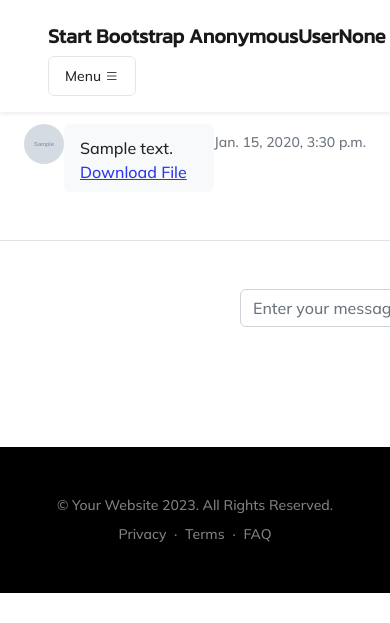
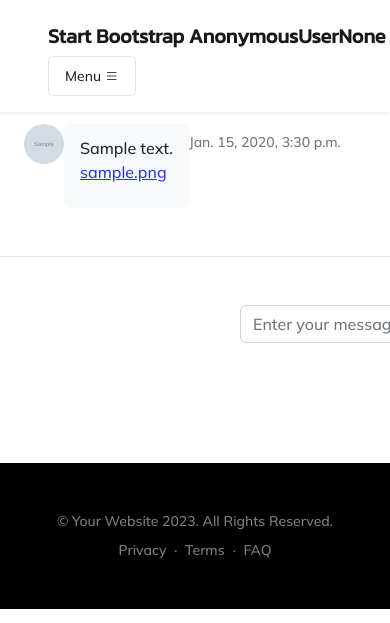
Before and after one commit to alfik1/djangochatproject, a Django app: page /chat/1/ in a window 390 px wide; the page is wider, and only the part inside the window is pictured. Shown: the top 623 px of that part. Run offline with Django 4.2, Linux system fonts and the light colour scheme; tables that the repository leaves empty hold one stand-in row (values such as "Sample post"); grey boxes marked "Sample" are stand-in pictures; some libraries are stand-ins or nearby versions.

Commit message:
message sending and files url  sending ccompleted

```diff
--- a/chatapp/chat/models.py
+++ b/chatapp/chat/models.py
@@ -26,7 +26,8 @@ class DirectMessage(models.Model):
     recipient = models.ForeignKey(User, on_delete=models.CASCADE, related_name='received_messages')
     message = models.TextField()
     file = models.ImageField(upload_to='media', blank=True, null=True)
+    file_url = models.URLField(blank=True)
     timestamp = models.DateTimeField(auto_now_add=True)
 
     def __str__(self):
-        return self.message
+            return f"{self.sender.username} -> {self.recipient.username}"
--- a/chatapp/chat/views.py
+++ b/chatapp/chat/views.py
@@ -13,14 +13,22 @@ import pusher
 from rest_framework.views import APIView
 from rest_framework.response import Response
 from .serializers import FileUploadSerializer
-# Create your views here.
-pusher_client = pusher.Pusher(
-  app_id='1612620',
-  key='99d02ed61a52d34cd27c',
-  secret='a771625449c032e69817',
-  cluster='mt1',
-  ssl=True
-)
+from django.core.files.storage import default_storage
+from django.core.files.base import ContentFile
+
+#create your views
+
+def send_pusher_event(channel, event, data):
+    pusher_client = pusher.Pusher(
+        app_id='1612620',
+        key='99d02ed61a52d34cd27c',
+        secret='a771625449c032e69817',
+        cluster='mt1',
+        ssl=True
+    )
+    pusher_client.trigger(channel, event, data)
+
+
 #view for registration
 class SignupView(CreateView):
     model = UserProfile
@@ -79,39 +87,41 @@ class ChatDetailView(View):
         query = Q(sender_id__in=[request.user.id, id]) & Q(recipient_id__in=[request.user.id, id])
         msgs = DirectMessage.objects.filter(query).order_by('timestamp')
         form = MessageForm()
+
+        # Update the DirectMessage objects with the file_url field
+        for message in msgs:
+            print(message.file_url,"*--*-**-*-*--*-*-*-*-*-*--*--*-*")
+
         context = {
             'messages': msgs,
             'form': form,
-            'recipient_id': recipient_id
+            'recipient_id': recipient_id,
+
         }
         return render(request, self.template_name, context)
 
     def post(self, request, id, *args, **kwargs):
-        form = MessageForm(request.POST, request.FILES)  # Include request.FILES to handle file uploads
-        print(request.FILES,"-----------------------")
-        print(request,"00000000000000000")
+        form = MessageForm(request.POST, request.FILES)
         if form.is_valid():
             rec_id = id
             message = form.cleaned_data.get("message")
-            # file = request.FILES.get("file")  # Get the uploaded file from the form
             sender = request.user
             recipient = get_object_or_404(User, id=rec_id)
-            direct_message = DirectMessage.objects.create(sender=sender, recipient=recipient, message=message )
-            print(direct_message,"55555555555555555555555555")
-            # print(file,"/////////////////////////////")
+            direct_message = DirectMessage.objects.create(sender=sender, recipient=recipient, message=message)
 
-
-            pusher_client.trigger('my-channel', 'my-event', {
-                'message': direct_message.message ,
+            # Use the existing pusher_client instance to trigger the event
+            send_pusher_event('my-channel', 'my-event', {
+                'message': direct_message.message,
                 'sender': direct_message.sender.username,
                 'recipient': direct_message.recipient.username,
-                'file': direct_message.file.url if direct_message.file else None
+                'file': request.POST.get('file'),  # Pass the file_url from the form data
             })
 
             return redirect('chat-detail', id=rec_id)
         else:
             # Handle form errors if needed
             pass
+
 
 
 class FileUploadView(APIView):
@@ -122,8 +132,19 @@ class FileUploadView(APIView):
             recp_id = id
             sender = request.user
             recipient = get_object_or_404(User, id=recp_id)
-            serializer.save(sender=sender, recipient=recipient)
-            print(serializer.data,"==================")
-            return redirect('chat-detail',id=recp_id)
+
+            file = serializer.validated_data.get('file')  # Get the uploaded file
+
+            # Save the file to your file storage system
+            file_path = default_storage.save(f'media/{file.name}', ContentFile(file.read()))
+
+            # Generate the URL for the file
+            file_url = request.build_absolute_uri(settings.MEDIA_URL + file_path)
+            print(file_url, "****************************************")
+
+            # Save the file and the file URL to the database
+            serializer.save(sender=sender, recipient=recipient, file=file_path, file_url=file_url)
+
+            return redirect('chat-detail', id=recp_id)
 
         return Response(serializer.errors, status=400)
--- a/chatapp/templates/chat-detail.html
+++ b/chatapp/templates/chat-detail.html
@@ -7,12 +7,11 @@
   }
 
   .chat-online {
-    color: #34ce57
+    color: #34ce57;
   }
 
-
   .chat-offline {
-    color: #e4606d
+    color: #e4606d;
   }
 
   .chat-messages {
@@ -25,26 +24,26 @@
   .chat-message-left,
   .chat-message-right {
     display: flex;
-    flex-shrink: 0
+    flex-shrink: 0;
   }
 
   .form-custom {
-    width: 568px;
+    width: 100%;
+    max-width: 568px;
   }
 
   .form-button-wrapper {
     display: flex;
     align-items: center;
-
   }
 
   .chat-message-left {
-    margin-right: auto
+    margin-right: auto;
   }
 
   .chat-message-right {
     flex-direction: row-reverse;
-    margin-left: auto
+    margin-left: auto;
   }
 
   .py-3 {
@@ -63,6 +62,26 @@
 
   .border-top {
     border-top: 1px solid #dee2e6 !important;
+  }
+
+  /* Responsive Styles */
+
+  @media (max-width: 768px) {
+    .form-container {
+      width: 100%;
+    }
+
+    .chat-background {
+      overflow-x: hidden;
+      width: 100%;
+      max-width: 100%;
+    }
+  }
+
+  @media (min-width: 768px) {
+    .form-container {
+      max-width: 568px;
+    }
   }
 </style>
 
@@ -94,8 +113,8 @@
         <div class="flex-shrink-1 bg-light rounded py-2 px-3 mr-3">
           <div class="font-weight-bold mb-1">You</div>
           {{ message.message }}
-          {% if message.file %}
-          <a href="{{ message.file.url }}">Download File</a>
+          {% if message.file_url %}
+          <p><a href="{{ message.file_url }}">{{ message.file_url }}</a></p>
           {% endif %}
         </div>
       </div>
@@ -109,8 +128,8 @@
         <div class="flex-shrink-1 bg-light rounded py-2 px-3 ml-3">
           <div class="font-weight-bold mb-1"></div>
           {{ message.message }}
-          {% if message.file %}
-          <a href="{{ message.file.url }}">Download File</a>
+          {% if message.file_url %}
+          <p><a href="{{ message.file_url }}">{{ message.file_url }}</a></p>
           {% endif %}
         </div>
         <div class="text-muted small text-nowrap mt-2">{{ message.timestamp }}</div>
@@ -119,12 +138,9 @@
       {% endfor %}
     </div>
 
-
-    <div class="flex-grow-0 py-3 px-4 border-top form-container" style="width: 1840px;">
-
+    <div class="flex-grow-0 py-3 px-4 border-top form-container">
       <form id="send-message-form" method="POST" action="{% url 'send_message' recipient_id.id %}"
         enctype="multipart/form-data">
-
         {% csrf_token %}
         <div class="form-button-wrapper mx-2 p-2">
           {{ form.as_p }}
@@ -133,12 +149,10 @@
           <button type="button" class="btn btn-primary mt-2" data-bs-toggle="modal" data-bs-target="#exampleModal">
             <i class="bi bi-paperclip"></i>
           </button>
-
-
         </div>
       </form>
+
       <!-- Button trigger modal -->
-
 
       <!-- Modal -->
       <div class="modal fade" id="exampleModal" tabindex="-1" aria-labelledby="exampleModalLabel" aria-hidden="true">
@@ -153,7 +167,7 @@
                 enctype="multipart/form-data">
                 {% csrf_token %}
                 <div class="form-group">
-                  <label for="file" class="mt-3 mb-5  ">Upload File</label>
+                  <label for="file" class="mt-3 mb-5">Upload File</label>
                   <input type="file" name="file" id="file" class="form-control-file">
                 </div>
                 <div class="modal-footer">
@@ -169,9 +183,8 @@
 
     <div id="file-info"></div>
   </div>
+</section>
 
-
-</section>
 {% block pusher %}{% endblock %}
 
 <script src="https://code.jquery.com/jquery-3.6.0.min.js"></script>
@@ -192,7 +205,9 @@
     var message = data.message;
     var sender = data.sender;
     var recipient = data.recipient;
+    var fileUrl = data.file_url;
 
+    console.log('Received file URL:', fileUrl);
     // Check if the recipient matches the selected recipient ID
     if (recipient === "{{ recipient_id.username }}") {
       // Append the new message to the chat messages container
@@ -209,6 +224,7 @@
             <div class="flex-shrink-1 bg-light rounded py-2 px-3 mr-3">
               ${message}
             </div>
+            ${fileUrl ? `<a href="${fileUrl}" target="_blank">View File</a>` : ''}
           </div>
         `;
       } else {
@@ -221,6 +237,7 @@
               ${message}
             </div>
             <div class="text-muted small text-nowrap mt-2">${new Date().toLocaleString()}</div>
+            ${fileUrl ? `<a href="${fileUrl}" target="_blank">View File</a>` : ''}
           </div>
         `;
       }
@@ -246,20 +263,14 @@
     success: function (response) {
       console.log('Message sent successfully'); // Log success message
 
-          // Get the file information from the response
-          var file = response.file;
-          var fileUrl = file.url;
-          var fileName = file.name;
+      // Get the file URL from the response
+      var fileUrl = response.file;
 
       // Trigger the Pusher event
       pusher.trigger('my-channel', 'my-event', {
         'message': '',
         'sender': "{{ request.user.username }}",
         'recipient': "{{ recipient_id.username }}",
-            'file': {
-              'url': fileUrl,
-              'name': fileName
-            }
 
       });
 
@@ -274,6 +285,7 @@
             ${message}
           </div>
           <div class="text-muted small text-nowrap mt-2">${new Date().toLocaleString()}</div>
+          ${fileUrl ? `<a href="${fileUrl}" target="_blank">View File</a>` : ''}
         </div>
       `;
       chatMessagesContainer.append(newMessageHtml);
@@ -298,6 +310,7 @@
     container.scrollTop(container[0].scrollHeight);
   }
 });
+
 </script>
 
 {% endblock %}
--- a/requirement.txt
+++ b/requirement.txt
@@ -5,6 +5,7 @@ cffi==1.15.1
 charset-normalizer==3.1.0
 cryptography==41.0.1
 Django==4.2.1
+djangorestframework==3.14.0
 idna==3.4
 ndg-httpsclient==0.5.1
 Pillow==9.5.0
@@ -13,6 +14,7 @@ pyasn1==0.5.0
 pycparser==2.21
 PyNaCl==1.5.0
 pyOpenSSL==23.2.0
+pytz==2023.3
 requests==2.31.0
 six==1.16.0
 sqlparse==0.4.4
```
Also changed, not shown: chatapp/chat/migrations/0005_directmessage_file_url.py (added), chatapp/product5.png (added), chatapp/wallpaperflare.com_wallpaper (3).jpg (added). Lines whose indentation alone changed are shown as unchanged.
